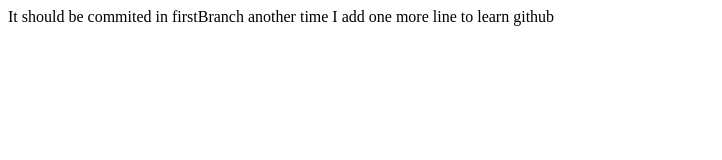
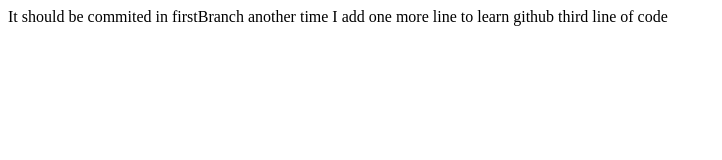
Before and after one commit to yraj/third, a plain HTML site: page index.html in a window 1280 px wide. Shown: the whole page, without its empty margins (0-722 px from the left). Drawn offline with Linux system fonts and the light colour scheme.

Commit message:
commited third time
I usued pull request

```diff
--- a/index.html
+++ b/index.html
@@ -1,4 +1,5 @@
 <html>
 	It should be commited in firstBranch
 	another time I add one more line to learn github
+	third line of code
 </html>
```
